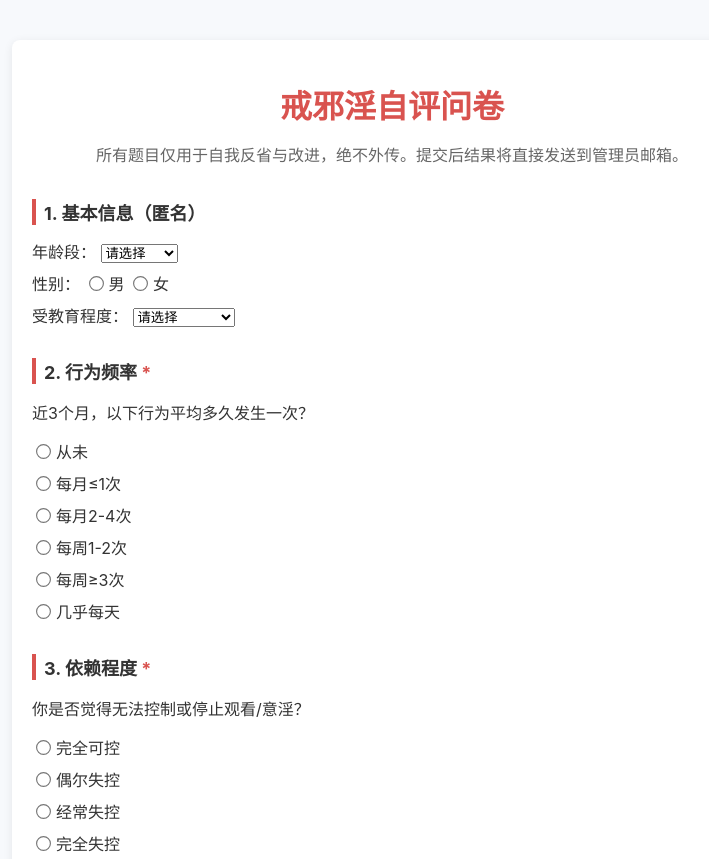
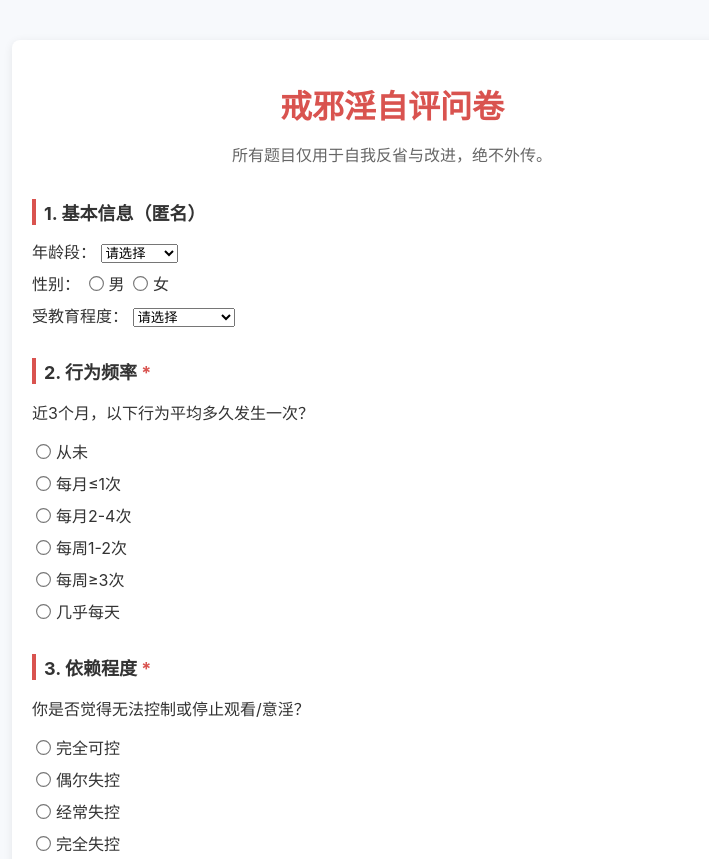
Before and after one commit to lying813/woyaojiese, a plain HTML site: page index.html in a window 1280 px wide. Shown: the top 859 px of the page, without its empty margins (248-957 px from the left). Drawn offline with Linux system fonts and the light colour scheme.

Commit message:
Update index.html

```diff
--- a/index.html
+++ b/index.html
@@ -24,7 +24,7 @@
 <body>
 <div class="container">
   <h1>戒邪淫自评问卷</h1>
-  <p class="sub">所有题目仅用于自我反省与改进，绝不外传。提交后结果将直接发送到管理员邮箱。</p>
+  <p class="sub">所有题目仅用于自我反省与改进，绝不外传。</p>
 
   <!-- Netlify 识别：name="survey-form" 与 netlify 属性 -->
   <form name="survey-form" netlify netlify-honeypot="bot-field">
```
